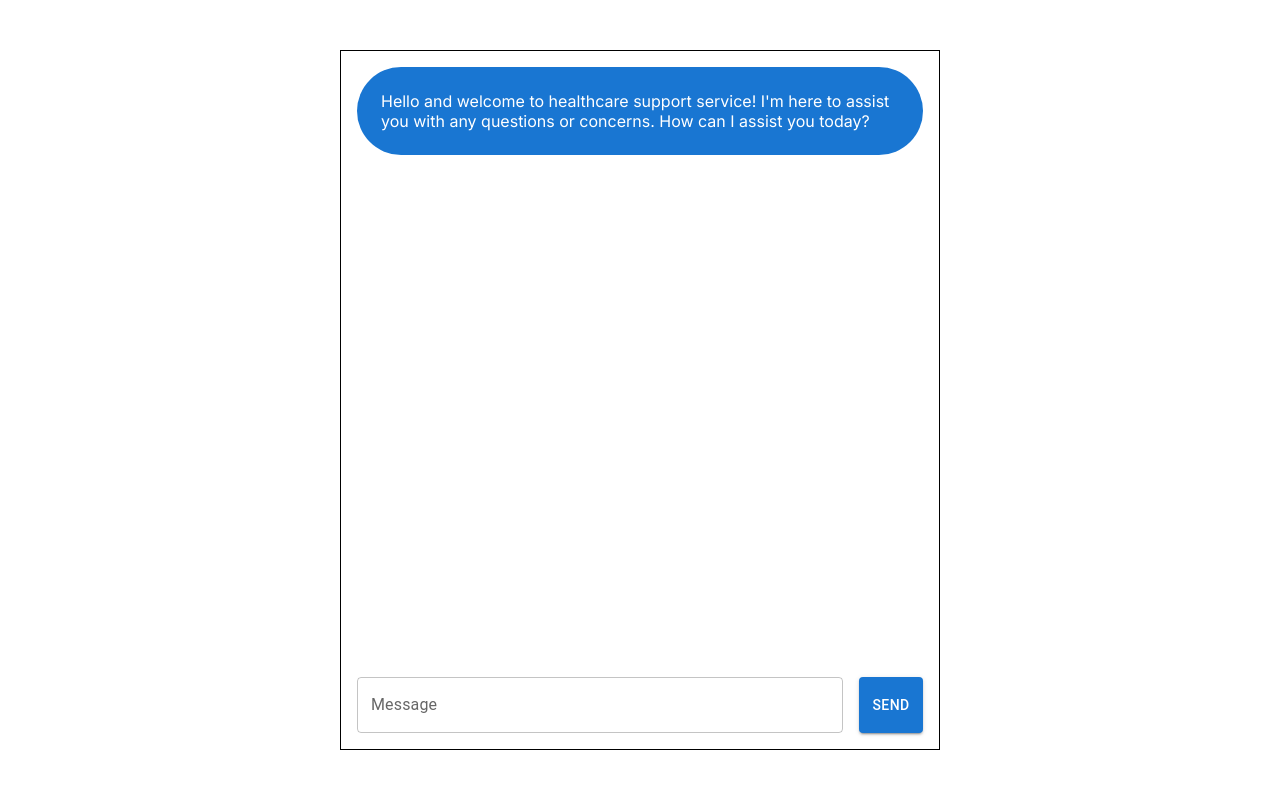
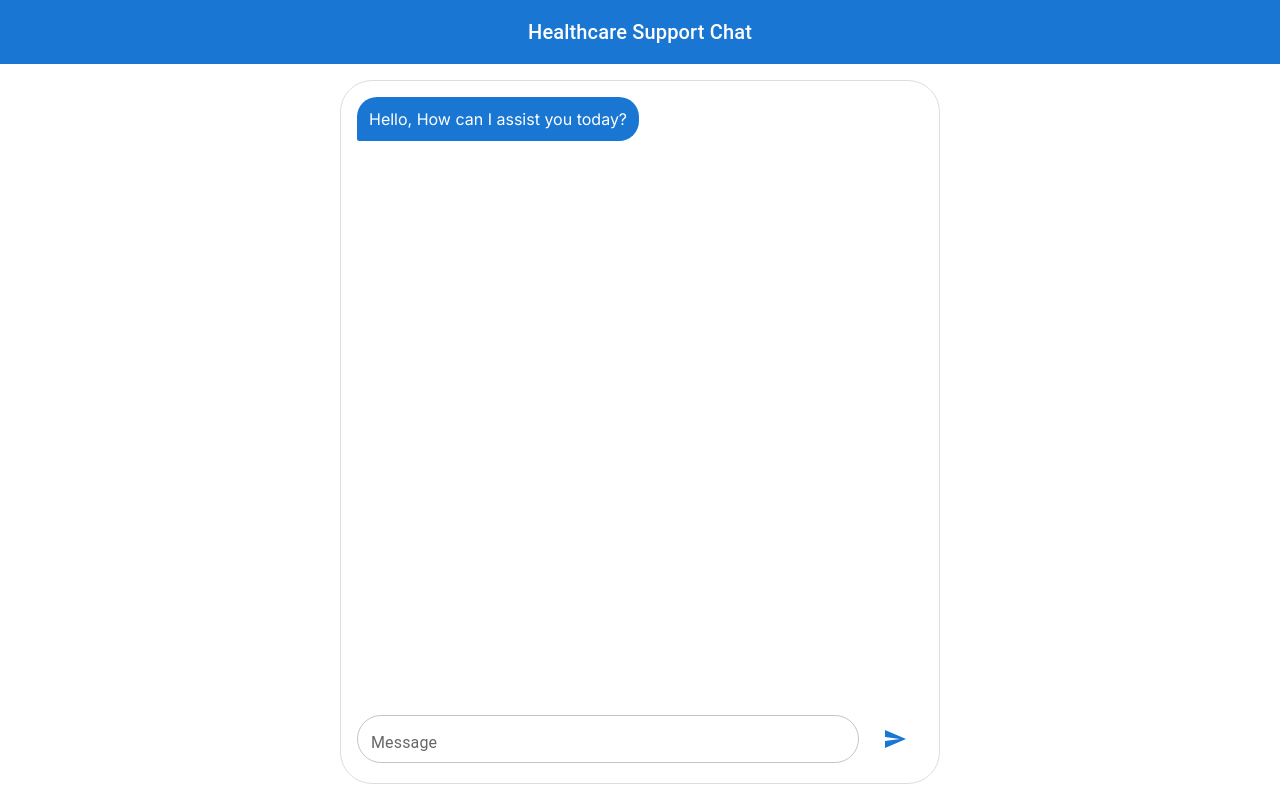
Before and after one commit to InshaadMerchant/AI_customersupport, a Next.js app: page / in a window 1280 px wide. Built offline with nearby package versions, Linux system fonts and the light colour scheme.

Commit message:
feat: implement basic chat functionality

```diff
--- /dev/null
+++ b/app/api.js
@@ -0,0 +1,33 @@
+export const sendChatMessage = async (messages, apiKey) => {
+    const systemMessage = {
+        role: 'system',
+        content: "You are a healthcare support assistant. Provide helpful and accurate responses related to healthcare queries."
+    };
+
+    const requestBody = {
+        messages: [systemMessage, ...messages, { role: 'user', content: messages[messages.length - 1].content }]
+    };
+
+    const requestOptions = {
+        method: "POST",
+        headers: {
+            "Content-Type": "application/json",
+            "api-key": apiKey
+        },
+        body: JSON.stringify(requestBody)
+    };
+
+    try {
+        const response = await fetch("https://triisumbuddy.openai.azure.com/openai/deployments/triisumbuddy/chat/completions?api-version=2023-05-15", requestOptions);
+
+        if (!response.ok) {
+            throw new Error('Network response was not ok');
+        }
+
+        const data = await response.json();
+        return data.choices[0].message.content;
+    } catch (error) {
+        console.error('Error:', error);
+        throw error;
+    }
+};
--- a/app/page.js
+++ b/app/page.js
@@ -1,60 +1,51 @@
 'use client'
-import Image from "next/image";
 import { useState } from "react";
-import { Box, Stack, TextField, Button } from "@mui/material";
+import { Box, Stack, TextField, Button, useMediaQuery, useTheme, Typography, IconButton } from "@mui/material";
+import { sendChatMessage } from './api';  // Import the API utility function
+import SendIcon from '@mui/icons-material/Send';
 
 export default function Home() {
   const [messages, setMessages] = useState([
     {
       role: 'assistant',
       content: `
-Hello and welcome to healthcare support service!
-
-I'm here to assist you with any questions or concerns. How can I assist you today?
+            Hello, How can I assist you today?
             `
     }
   ]);
 
   const [message, setMessage] = useState("");
+  const theme = useTheme();
+  const isSmallScreen = useMediaQuery(theme.breakpoints.down('sm'));
 
   const sendMessage = async () => {
-    setMessage('')  // Clear the input field
+    if (!message.trim()) return;  // Don't send empty messages
+
     setMessages((messages) => [
       ...messages,
-      { role: 'user', content: message },  // Add the user's message to the chat
-      { role: 'assistant', content: '' },  // Add a placeholder for the assistant's response
-    ])
+      { role: 'user', content: message },
+      { role: 'assistant', content: '...' },
+    ]);
+    setMessage('');
 
-    // Send the message to the server
-    const response = await fetch('/api/chat', {
-      method: 'POST',
-      headers: {
-        'Content-Type': 'application/json',
-      },
-      body: JSON.stringify([...messages, { role: 'user', content: message }]),
-    });
+    try {
+      const apiKey = "put-api-key-here";  // Move your API key here
+      const assistantMessage = await sendChatMessage(messages, apiKey);
 
-    const reader = response.body.getReader();  // Get a reader to read the response body
-    const decoder = new TextDecoder();  // Create a decoder to decode the response text
-
-    let result = ''
-    // Function to process the text from the response
-    return reader.read().then(function processText({ done, value }) {
-      if (done) {
-        return result;
-      }
-      const text = decoder.decode(value || new Uint8Array(), { stream: true });  // Decode the text
       setMessages((messages) => {
-        let lastMessage = messages[messages.length - 1];  // Get the last message (assistant's placeholder)
-        let otherMessages = messages.slice(0, messages.length - 1);  // Get all other messages
+        let lastMessages = messages.slice(0, -1);
         return [
-          ...otherMessages,
-          { ...lastMessage, content: lastMessage.content + text },  // Append the decoded text to the assistant's message
+          ...lastMessages,
+          { role: 'assistant', content: assistantMessage },
         ];
       });
-      return reader.read().then(processText);  // Continue reading the next chunk of the response
-    });
+    } catch (error) {
+      setMessages((messages) => [
+        ...messages,
+        { role: 'assistant', content: "I'm sorry, but I encountered an error. Please try again later." },
+      ]);
     }
+  };
 
   return (
     <Box
@@ -62,23 +53,54 @@ I'm here to assist you with any questions or concerns. How can I assist you toda
       height="100vh"
       display="flex"
       flexDirection="column"
+    >
+      <Box
+        width="100%"
+        p={2}
+        bgcolor="primary.main"
+        color="white"
+        textAlign="center"
+        position="fixed"
+        top={0}
+        left={0}
+        zIndex={1000}
+        boxShadow={0}
+      >
+        <Typography variant="h6">Healthcare Support Chat</Typography>
+      </Box>
+      <Box
+        width="100%"
+        height="calc(100vh - 64px)"
+        display="flex"
+        flexDirection="column"
         justifyContent="center"
         alignItems="center"
+        mt="64px"
+        p={2}
       >
         <Stack
           direction="column"
-        width="600px"
-        height="700px"
-        border="1px solid black"
-        p={2}
-        spacing={3}
+          width={isSmallScreen ? "100%" : "600px"}
+          height="100%"
+          border="1px solid #ddd"
+          borderRadius={8}
+          bgcolor="white"
+          p={0}
+          sx={{
+            overflowY: 'scroll',  // Enable vertical scrolling
+            '&::-webkit-scrollbar': {
+              display: 'none',  // Hide scrollbar for WebKit-based browsers
+            },
+            scrollbarWidth: 'none',  // Hide scrollbar for Firefox
+          }}
         >
           <Stack
             direction="column"
             spacing={2}
             flexGrow={1}
             overflow="auto"
-          maxHeight="100%"
+            maxHeight="calc(100% - 80px)"
+            p={1}
           >
             {messages.map((message, index) => (
               <Box
@@ -87,6 +109,7 @@ I'm here to assist you with any questions or concerns. How can I assist you toda
                 justifyContent={
                   message.role === 'assistant' ? 'flex-start' : 'flex-end'
                 }
+                p={1}
               >
                 <Box
                   bgcolor={
@@ -94,21 +117,66 @@ I'm here to assist you with any questions or concerns. How can I assist you toda
                       ? 'primary.main' : 'secondary.main'
                   }
                   color="white"
-                borderRadius={16}
-                p={3}
+                  borderRadius={5}
+                  p={1.5}
+                  maxWidth="70%"
+                  minWidth="150px"
+                  position="relative"
+                  sx={{
+                    '&::before': {
+                      content: '""',
+                      position: 'absolute',
+                      bottom: '0px',
+                      left: message.role === 'assistant' ? '0px' : 'auto',
+                      right: message.role === 'user' ? '0px' : 'auto',
+                      width: 0,
+                      height: 0,
+                      borderLeft: message.role === 'assistant' ? '25px solid transparent' : 'none',
+                      borderRight: message.role === 'user' ? '25px solid transparent' : 'none',
+                      borderTop: '25px solid',
+                      borderTopColor: message.role === 'assistant' ? 'primary.main' : 'secondary.main',
+                      transform: 'rotate(180deg)',
+                      borderRadius: '10%',
+                    }
+                  }}
                 >
+
                   {message.content}
+
                 </Box>
               </Box>
             ))}
           </Stack>
-        <Stack direction="row" spacing={2}>
-          <TextField label="Message" fullWidth value={message}
+          <Box
+            display="flex"
+            alignItems="center"
+            p={2}
+            borderTop="0px solid #ddd"
+          >
+            <TextField
+              label="Message"
+              fullWidth
+              value={message}
               onChange={(e) => setMessage(e.target.value)}
+              variant="outlined"
+              InputProps={{
+                style: { borderRadius: 32, height: 48 }
+              }}
+              sx={{ mr: 1 }}
             />
-          <Button variant="contained" onClick={sendMessage}>Send</Button>
+              <IconButton
+              variant="contained"
+              onClick={sendMessage}
+              color="primary"
+              style={{ borderRadius: 32, height: 56, width: 56 }}
+              >
+                <SendIcon />
+              </IconButton>
+              {/* Send */}
+
+          </Box>
         </Stack>
-      </Stack>
+      </Box>
     </Box>
   );
 }
```
Also changed, not shown: package.json (+4 -3 lines), 1 other file (tests, documents, lock files or other folders). Lines whose indentation alone changed are shown as unchanged.
